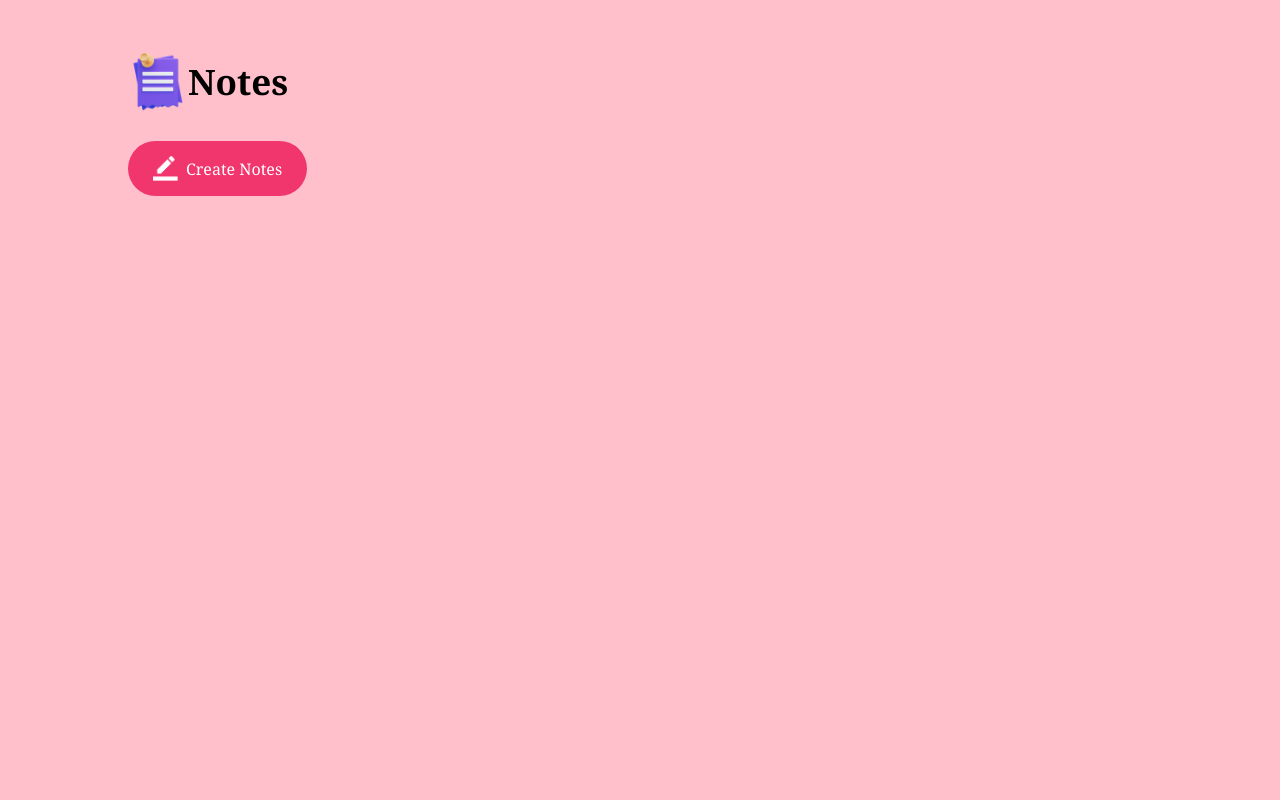
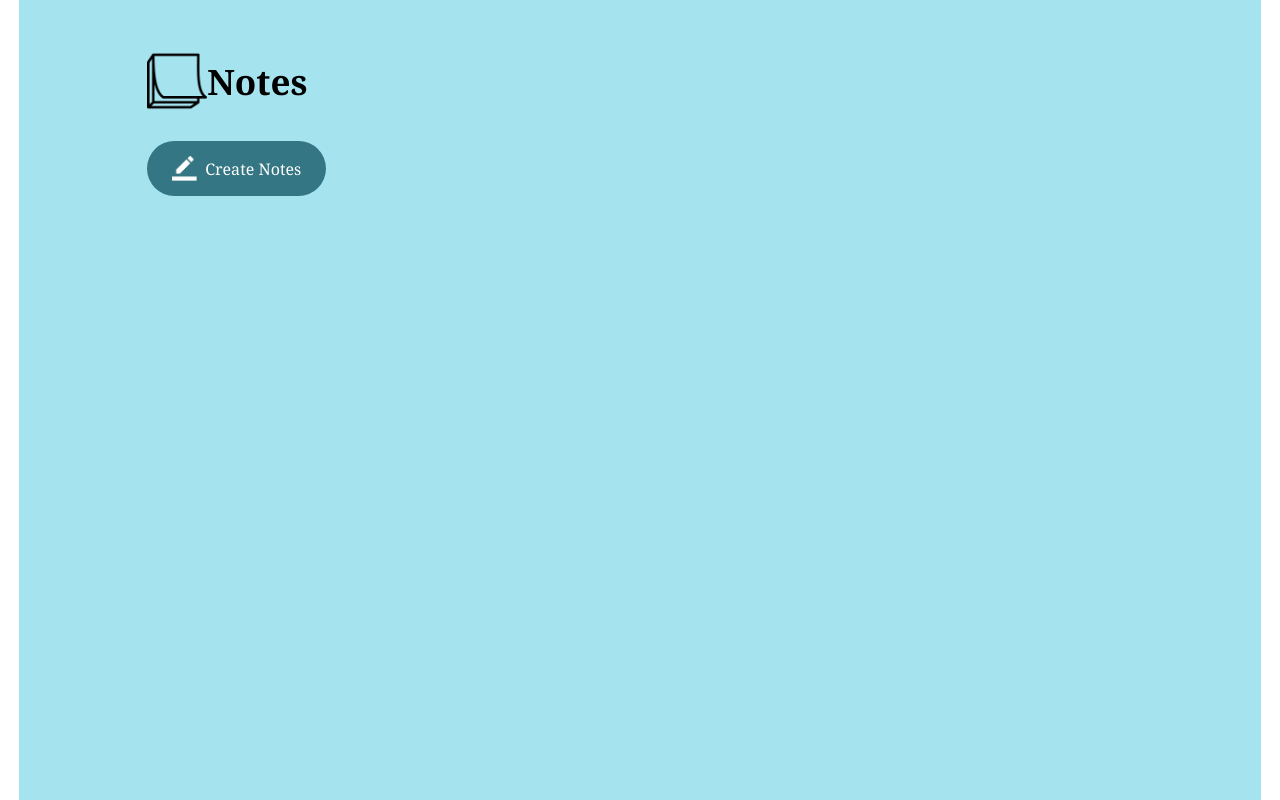
Before and after one commit to Amelie120/NotesWork, a plain HTML site: page index.html in a window 1280 px wide. Shown: the top 800 px of the page. Drawn offline with Linux system fonts and the light colour scheme.

Commit message:
new look
changing the icons and colour

```diff
--- a/index.css
+++ b/index.css
@@ -6,10 +6,11 @@
 }
 
 .container {
-    width: 100%;
+    margin: auto;
+    width: 97%;
     min-height: 150vh;
     max-width: 150vw;
-    background: pink;
+    background: #A5E3EF;
     padding-top: 4%;
     padding-left: 10%;
 }
@@ -33,7 +34,7 @@
 .container button {
     display: flex;
     align-items: center;
-    background: #f1356d;
+    background: #347683;
     color: white;
     font-size: 16px;
     border: none;
--- a/index.html
+++ b/index.html
@@ -8,7 +8,7 @@
 </head>
 <body>
     <div class="container">
-        <h1><img src="images/notes.png" alt="Notes icon"> Notes</h1>
+        <h1><img src="images/notes4.png" alt="Notes icon"> Notes</h1>
         <button class="btn"><img src="images/edit.png" alt="Edit-icon"> Create Notes</button>
         <div class="notes-container">
         <!-- basically this is the template for the notes so when we click on the create notes button this will be created the box to add notes
```
Also changed, not shown: images/notes4.png (added).
